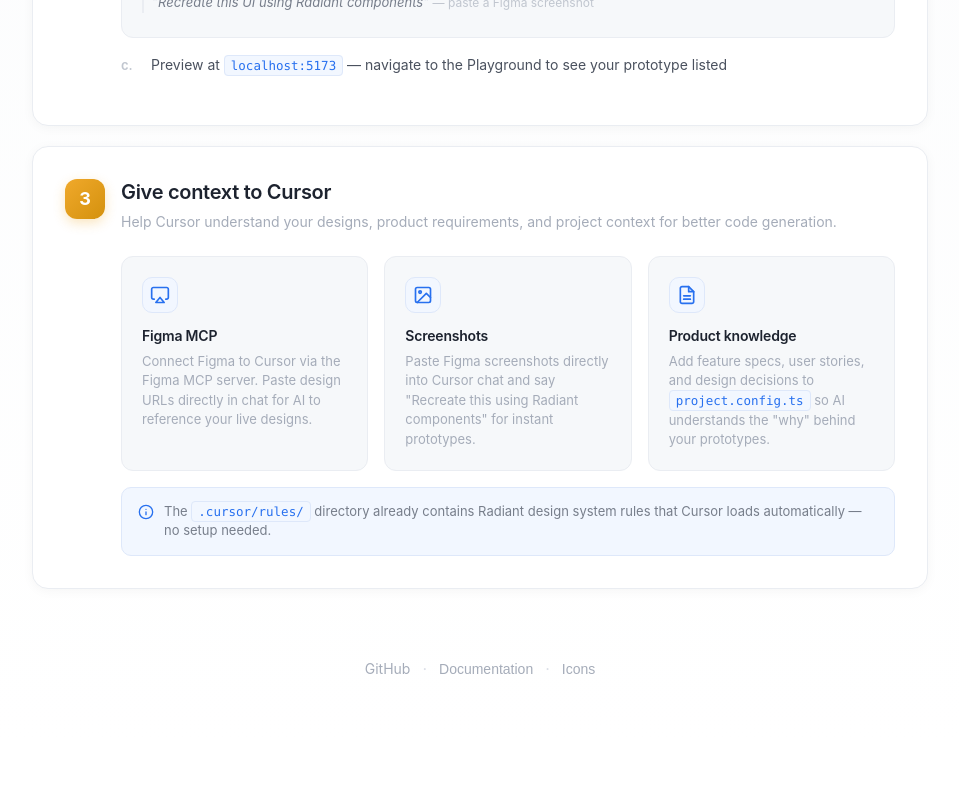
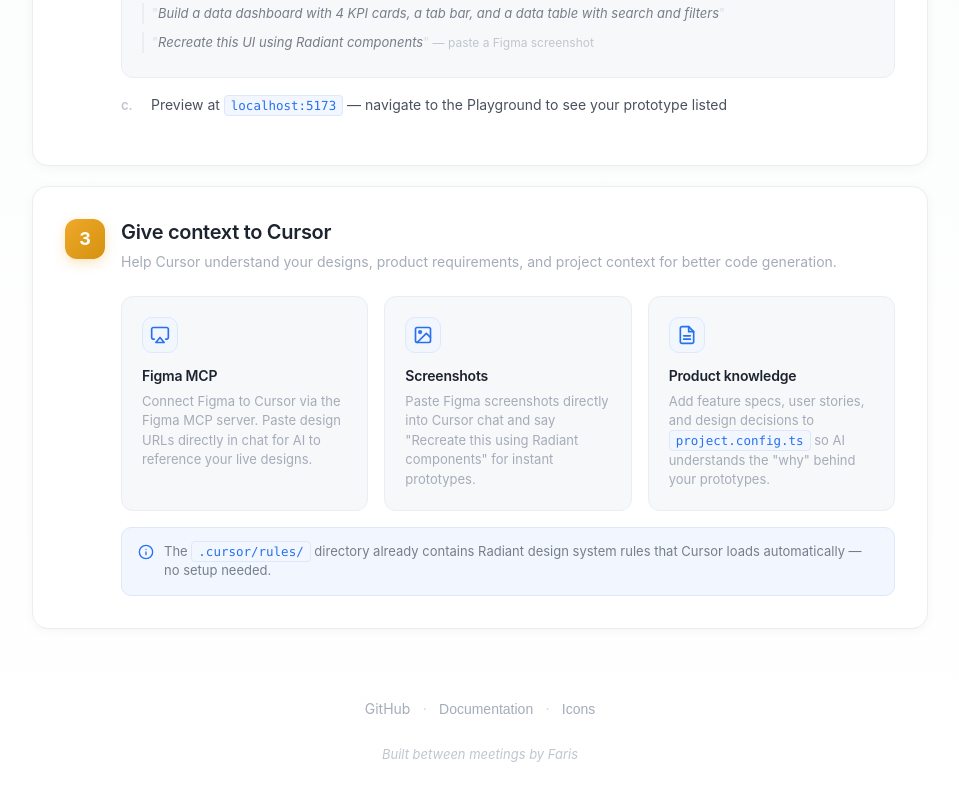
Before and after one commit to surajboro-ts/one-click-model-generation, a React (Vite) app: page / in a window 1280 px wide. Shown: the part 1718-2518 px from the top of the page, without its empty margins (160-1119 px from the left). Before the commit the page ends 2463 px from the top, so only its background shows below. Built offline with nearby package versions, Linux system fonts and the light colour scheme; no server answers.

Commit message:
feat: Double top padding and add random fun footer messages
Co-authored-by: Cursor <cursoragent@cursor.com>

```diff
--- a/src/pages/HomePage.tsx
+++ b/src/pages/HomePage.tsx
@@ -12,6 +12,21 @@ import { getComponentCount, getIconCount, getTokenCountLabel } from '../data/com
  */
 export const HomePage: React.FC = () => {
   const navigate = useNavigate();
+
+  // Random footer messages that cycle on each page load
+  const footerMessages = [
+    'Made with coffee and tokens by Faris',
+    'Scrapped together by Faris',
+    'Built between meetings by Faris',
+    'Fueled by design tokens and caffeine',
+    'Assembled with love (and AI) by Faris',
+    'Crafted pixel by pixel by Faris',
+    'Made with borderRadius and box-shadow',
+  ];
+
+  const [footerMessage] = React.useState(() =>
+    footerMessages[Math.floor(Math.random() * footerMessages.length)]
+  );
 
   return (
     <div style={styles.container}>
@@ -348,6 +363,11 @@ npm run dev`}
             Icons
           </button>
         </div>
+
+        {/* Fun Footer Message */}
+        <div style={styles.funFooter}>
+          {footerMessage}
+        </div>
       </main>
     </div>
   );
@@ -368,7 +388,7 @@ const styles: Record<string, React.CSSProperties> = {
     display: 'flex',
     flexDirection: 'column',
     alignItems: 'center',
-    padding: '40px 32px 64px',
+    padding: '80px 32px 64px',
     maxWidth: '960px',
     margin: '0 auto',
     width: '100%',
@@ -769,6 +789,14 @@ const styles: Record<string, React.CSSProperties> = {
   footerDivider: {
     color: brandColors.gray[30],
   },
+  funFooter: {
+    marginTop: '24px',
+    fontSize: '13px',
+    fontWeight: 400,
+    color: brandColors.gray[40],
+    textAlign: 'center',
+    fontStyle: 'italic',
+  },
 };
 
 export default HomePage;
```
